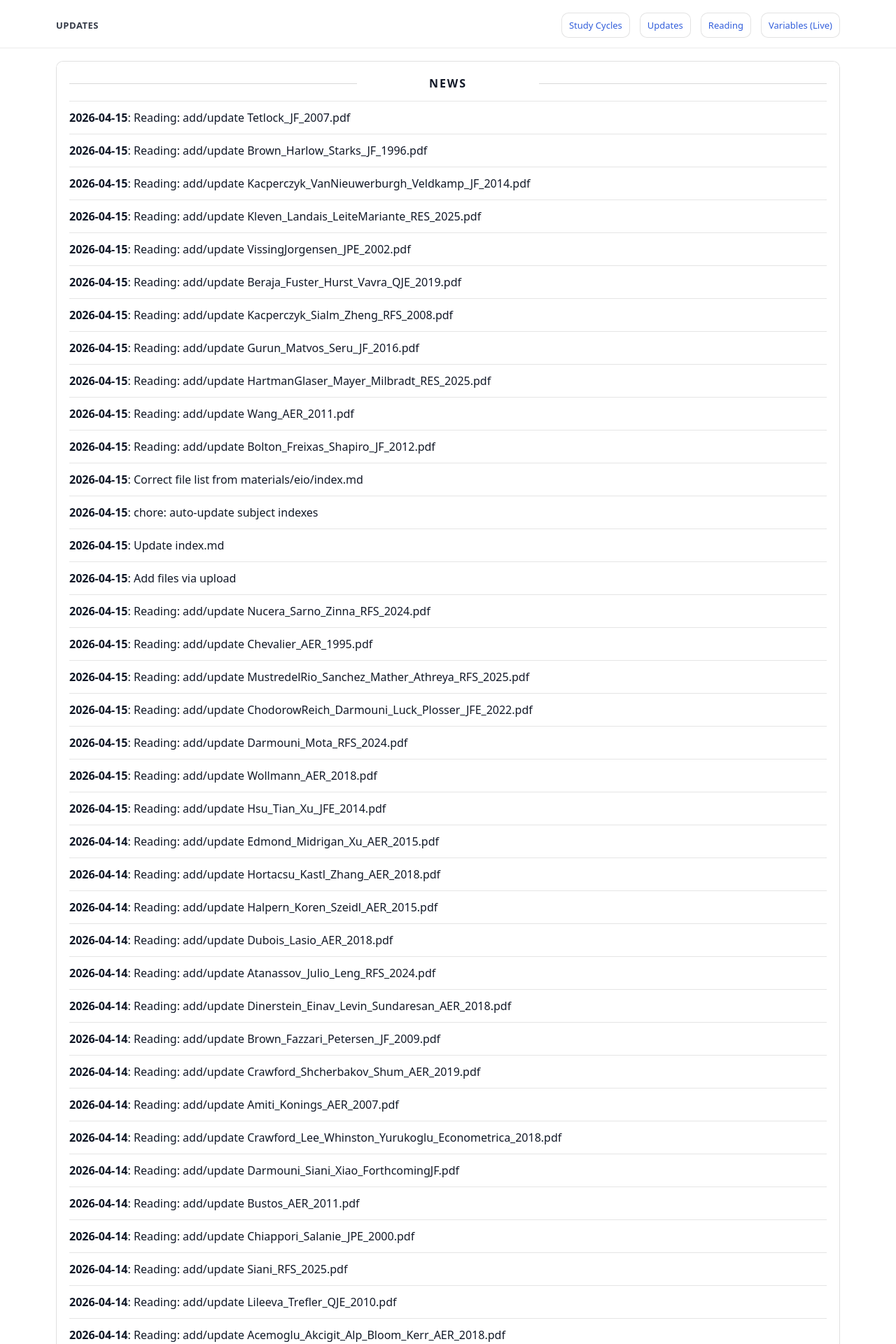
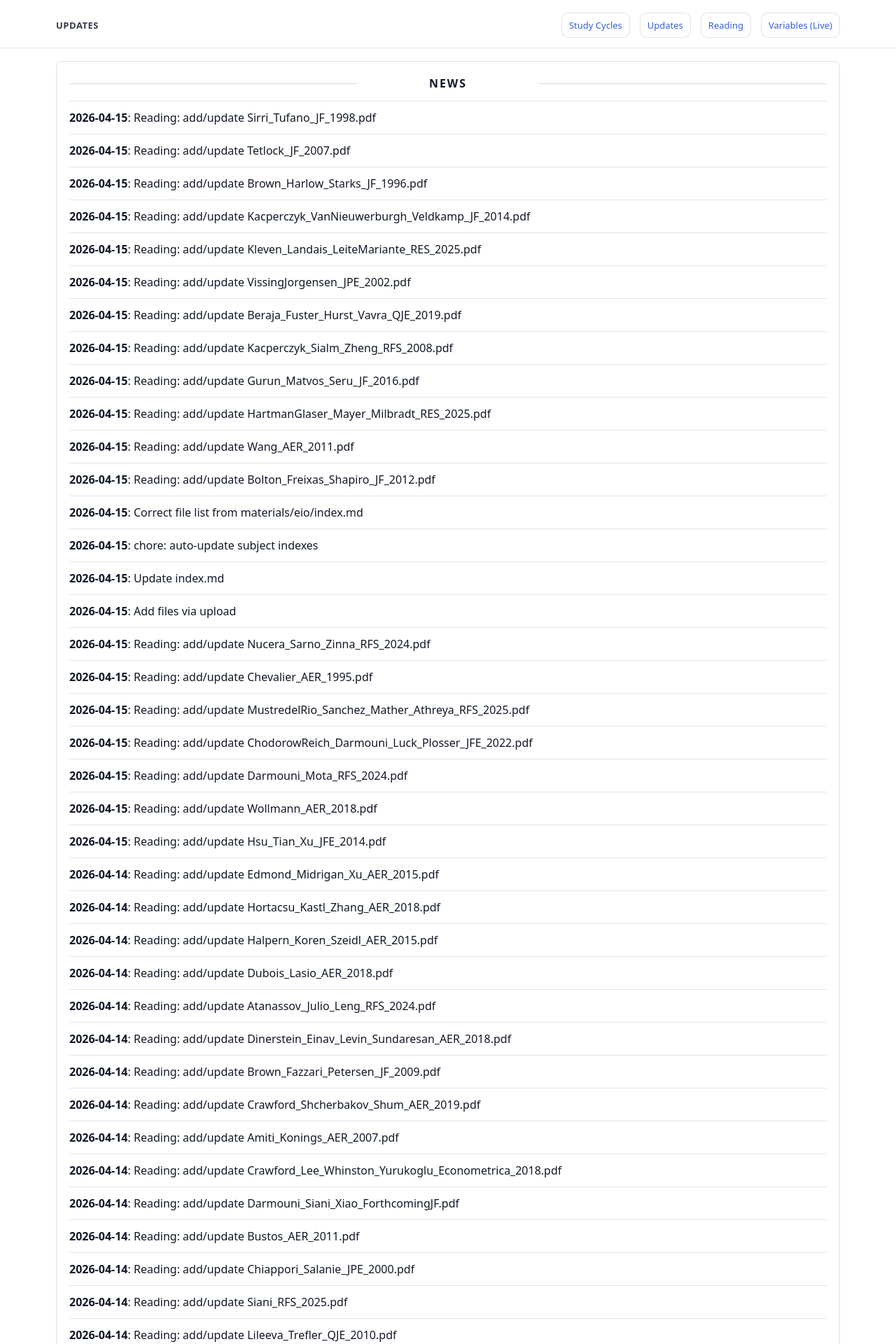
Before and after one commit to yaxinzn/study-archive, a Jekyll site: the page built from updates/index.md, in a window 1280 px wide. Shown: the top 1920 px of the page at 70% size. Built offline with Jekyll 4.4.1, drawn with Linux system fonts in a browser that asks for light colours; some of the changed text lies outside the part shown.

Commit message:
chore: update NEWS feed

```diff
--- a/_data/news.yml
+++ b/_data/news.yml
@@ -1,4 +1,7 @@
 # Auto-generated update history (sorted newest -> oldest). Do not edit manually.
+- ts: "1776251278"
+  date: "2026-04-15"
+  title: "Reading: add/update Sirri_Tufano_JF_1998.pdf"
 - ts: "1776250650"
   date: "2026-04-15"
   title: "Reading: add/update Tetlock_JF_2007.pdf"
```
